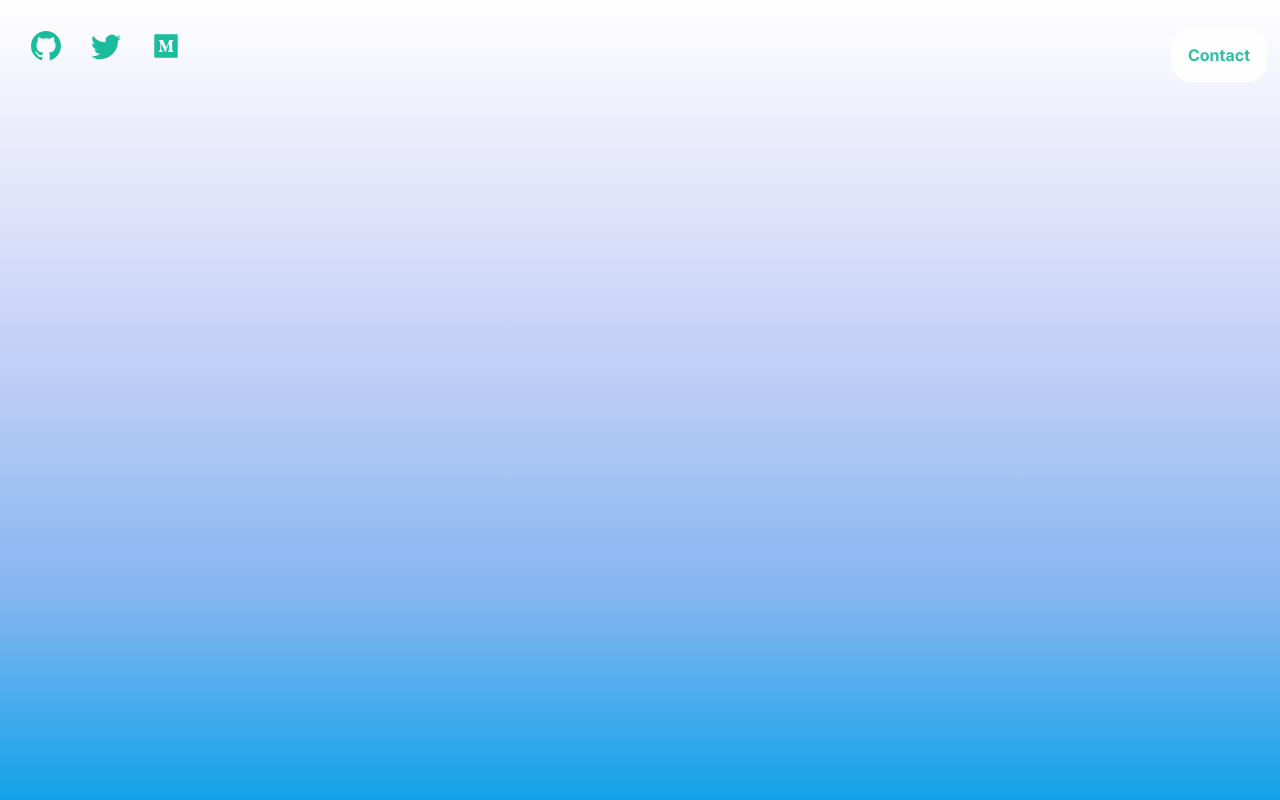
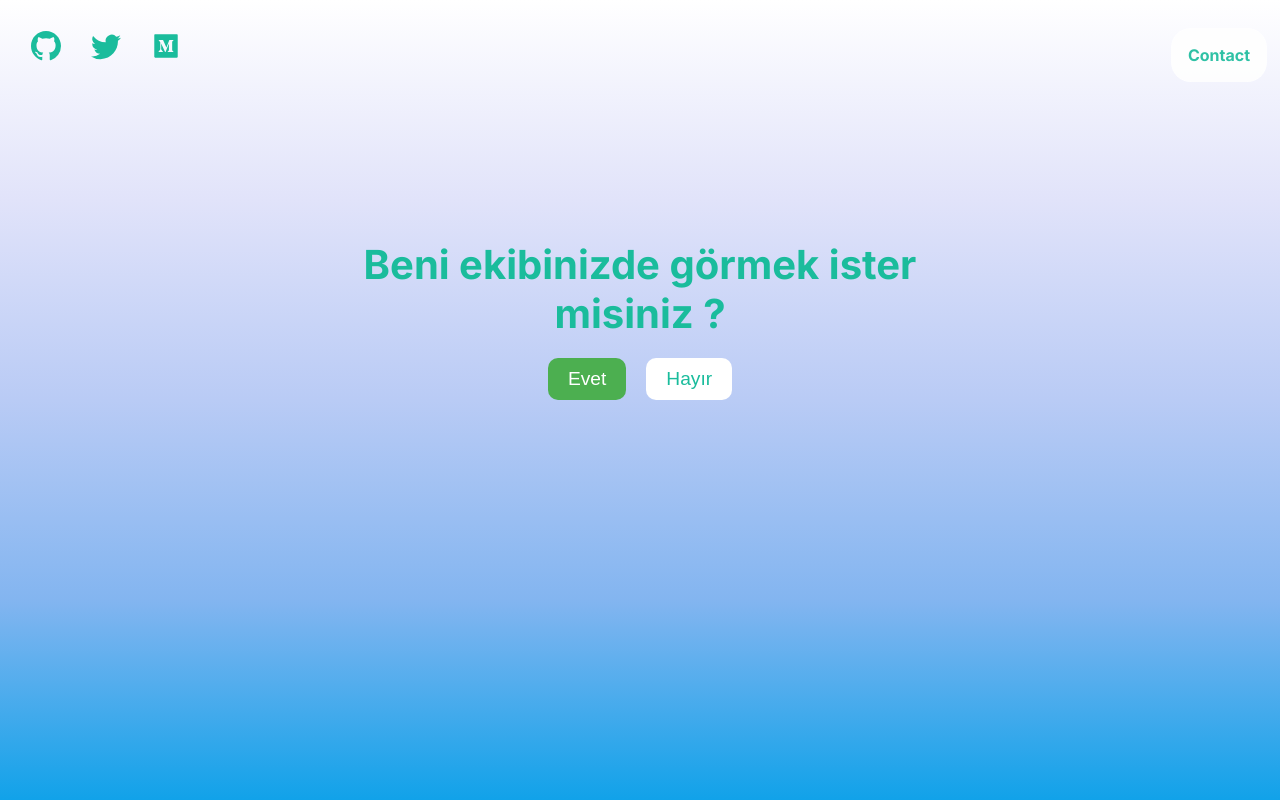
Before and after one commit to ebrardev/hireme, a Next.js app: page / in a window 1280 px wide. Built offline with nearby package versions, Linux system fonts and the light colour scheme.

Commit message:
header component

```diff
--- /dev/null
+++ b/src/app/components/Header/Header.js
@@ -0,0 +1,15 @@
+import React from 'react'
+import './header.css'
+const Header = () => {
+  return (
+   <div className='header'>
+    <h1 className='title'> Beni ekibinizde görmek ister misiniz ?</h1>
+    <div className='btn-container'>
+    <button className='btn'>Evet</button>
+    <button  className='btn-2'>Hayır</button>
+    </div>
+    </div>
+  )
+}
+
+export default Header
--- /dev/null
+++ b/src/app/components/Header/header.css
@@ -0,0 +1,62 @@
+.header {
+    position: absolute;
+    top: 40%;
+    left: 50%;
+    transform: translate(-50%, -50%);
+    text-align: center;
+  }
+
+  .title {
+    font-size: 2.5rem;
+    margin-bottom: 20px;
+    color:  #1abc9c;
+  }
+
+  .btn-container {
+    display: flex;
+    justify-content: center;
+  }
+
+  .btn {
+    font-size: 1.2rem;
+    padding: 10px 20px;
+    margin: 0 10px;
+    background-color: #4CAF50;
+    color: #fff;
+    border: none;
+    border-radius: 10px;
+    cursor: pointer;
+    transition: background-color 0.3s ease-in-out;
+  }
+
+  .btn:hover {
+    background-color: #3e8e41;
+  }
+
+  .btn-2 {
+    font-size: 1.2rem;
+    padding: 10px 20px;
+    margin: 0 10px;
+    background-color: white;
+    color: #1abc9c;
+    border: none;
+    border-radius: 10px;
+  cursor: pointer;
+    transition: background-color 0.3s ease-in-out;
+  }
+
+  .btn-2:hover {
+    transform:translateX(200%);
+
+    transition: background-color 1.3s ease-in-out;
+
+  }
+
+  .btn:focus,
+  .btn-2:focus {
+    outline: none;
+  }
+
+  a {
+    text-decoration: none;
+  }
--- a/src/app/page.js
+++ b/src/app/page.js
@@ -1,4 +1,5 @@
 
+import Header from './components/Header/Header'
 import Navbar from './components/Navbar/Navbar'
 import './global.css'
 
@@ -6,7 +7,7 @@ export default function Home() {
   return (
    <div>
     <Navbar/>
-
+     <Header/>
    </div>
   )
 }
```
